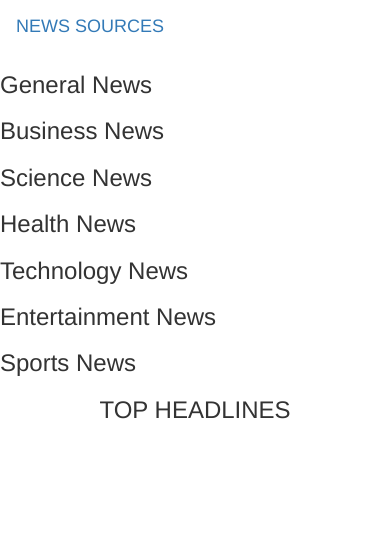
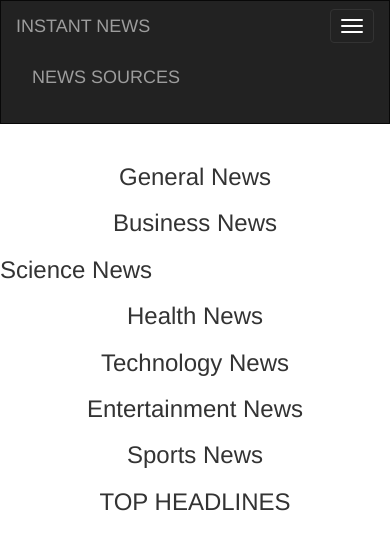
Before and after one commit to Agneskoinange/NewsAPI, a Flask app: template app/templates/index.html in a window 390 px wide; the page is wider, and only the part inside the window is pictured. Shown: the top 550 px of that part. Run offline with Flask 2, Linux system fonts and the light colour scheme; the template is opened without the code that fills it, so the values that code supplies are empty; some libraries are stand-ins or nearby versions.

Commit message:
styling in index.html and index.css

```diff
--- /dev/null
+++ b/app/static/CSS/index.css
@@ -0,0 +1,8 @@
+aside {
+    width: 30%;
+    padding-left: 15px;
+    margin-left: 15px;
+    float: right;
+    font-style: italic;
+    background-color: rgb(168, 62, 62);
+}
--- a/app/templates/index.html
+++ b/app/templates/index.html
@@ -4,73 +4,75 @@
 <html>
   <head>
     <meta charset="utf-8">
+  </head>
 
-    </head>
   <body>
+
         <!-- Styles block -->
-
         {% block styles%}
         {{ super() }}
         <link rel="stylesheet" href="{{url_for('static',filename='css/index.css')}}">
         {% endblock %}
+
+
     <!-- Content block -->
     {% block content %}
     <!-- Sources section  -->
-        <aside class="sidebar">
-            <h3 class="bg-dark text-white">General News</h3>
-            <ul class="list-group">
+    <div class="row">
+        <div class="col-md-3">
+            <h3 style="text-align: center;">General News</h3>
+            <ul >
              {{macro.displaySources(general)}}
             </ul>
-            <h3 class="bg-dark text-white">Business News</h3>
-            <ul class="list-group">
+            <h3 style="text-align: center;">Business News</h3>
+            <ul>
              {{macro.displaySources(business)}}
             </ul>
-            <h3 class="bg-dark text-white">Science News</h3>
-            <ul class="list-group">
+            <h3 >Science News</h3>
+            <ul>
              {{macro.displaySources(science)}}
             </ul>
-            <h3 class="bg-dark text-white">Health News</h3>
-            <ul class="list-group">
+            <h3 style="text-align: center;" >Health News</h3>
+            <ul>
              {{macro.displaySources(health)}}
             </ul>
-            <h3 class="bg-dark text-white">Technology News</h3>
-            <ul class="list-group">
+            <h3 style="text-align: center;" >Technology News</h3>
+            <ul>
              {{macro.displaySources(technology)}}
             </ul>
-            <h3 class="bg-dark text-white">Entertainment News</h3>
-            <ul class="list-group">
+            <h3 style="text-align: center;" >Entertainment News</h3>
+            <ul >
              {{macro.displaySources(entertainment)}}
             </ul>
-            <h3 class="bg-dark text-white">Sports News</h3>
-            <ul class="list-group">
+            <h3 style="text-align: center;" >Sports News</h3>
+            <ul>
              {{macro.displaySources(sports)}}
             </ul>
+        </div>
 
-        </aside>
 
-          <section class="main">
-            <h3 class="text-center font-weight-bolder">TOP HEADLINES</h3>
-            <div class="d-flex flex-wrap justify-content-center">
+        <div class="col-md-9">
+            <h3 style="text-align: center;">TOP HEADLINES</h3>
+            <div>
             {% for i in top %}
 
-                <div class="card col-lg-3 col-md-6 m-2 p-2" >
+                <div class="card col-md-3" style="margin-right: 20px; padding-right: 20px;" >
                     <img src="{{i.image}}" class="card-img-top" alt="no image">
                     <div class="card-body">
                     <h5 class="card-title font-weight-bold">{{i.title}}</h5>
                     <p class="card-text">{{i.description}}</p>
                     <p class="card-text font-italic">Source : {{i.source}}</p>
                     <br>
-                    <a href="{{i.link}}" class="btn btn-primary" style="position: absolute;
-                    bottom: 10px;">Read more...</a>
+                    <a href="{{i.link}}" class="btn btn-primary" style="position: absolute; bottom:10px;">Read more...</a>
                     </div>
                 </div>
-
-
             {% endfor %}
 
-            </section>
+            </div>
+            {% endblock %}
 
+    </div>
 
-        {% endblock %}
   </body>
+
 </html>
--- a/app/templates/navbar.html
+++ b/app/templates/navbar.html
@@ -1,9 +1,5 @@
-<nav class="navbar navbar-expand-lg navbar-dark bg-dark ">
-    <a class="navbar-brand font-weight-bolder" href="/">NEWS SOURCES</a>
 
-  </nav>
-
-<!-- <div class="navbar navbar-inverse" role="navigation">
+<div class="navbar navbar-inverse" role="navigation">
     <div class="container-fluid">
         <div class="navbar-header">
             <button type="button" class="navbar-toggle" data-toggle="collapse" data-target=".navbar-collapse">
@@ -12,12 +8,15 @@
               <span class="icon-bar"></span>
               <span class="icon-bar"></span>
             </button>
-            <a class="navbar-brand" href="/"> Watchlist </a>
+            <a class="navbar-brand" href="/"> INSTANT NEWS </a>
         </div>
         <div class="navbar-collapse collapse">
             <ul class="nav navbar-nav">
                 <li><a href="/">Home</a></li>
         </div>
+        <nav class="navbar navbar-expand-lg navbar-dark bg-dark ">
+            <a class="navbar-brand font-weight-bolder" href="/">NEWS SOURCES</a>
+        </nav>
 
     </div>
-</div> -->
+</div>
```
Also changed, not shown: app/requests.py (+3 -11 lines), app/main/forms.py (deleted), 1 other file. Lines whose indentation alone changed are shown as unchanged.
